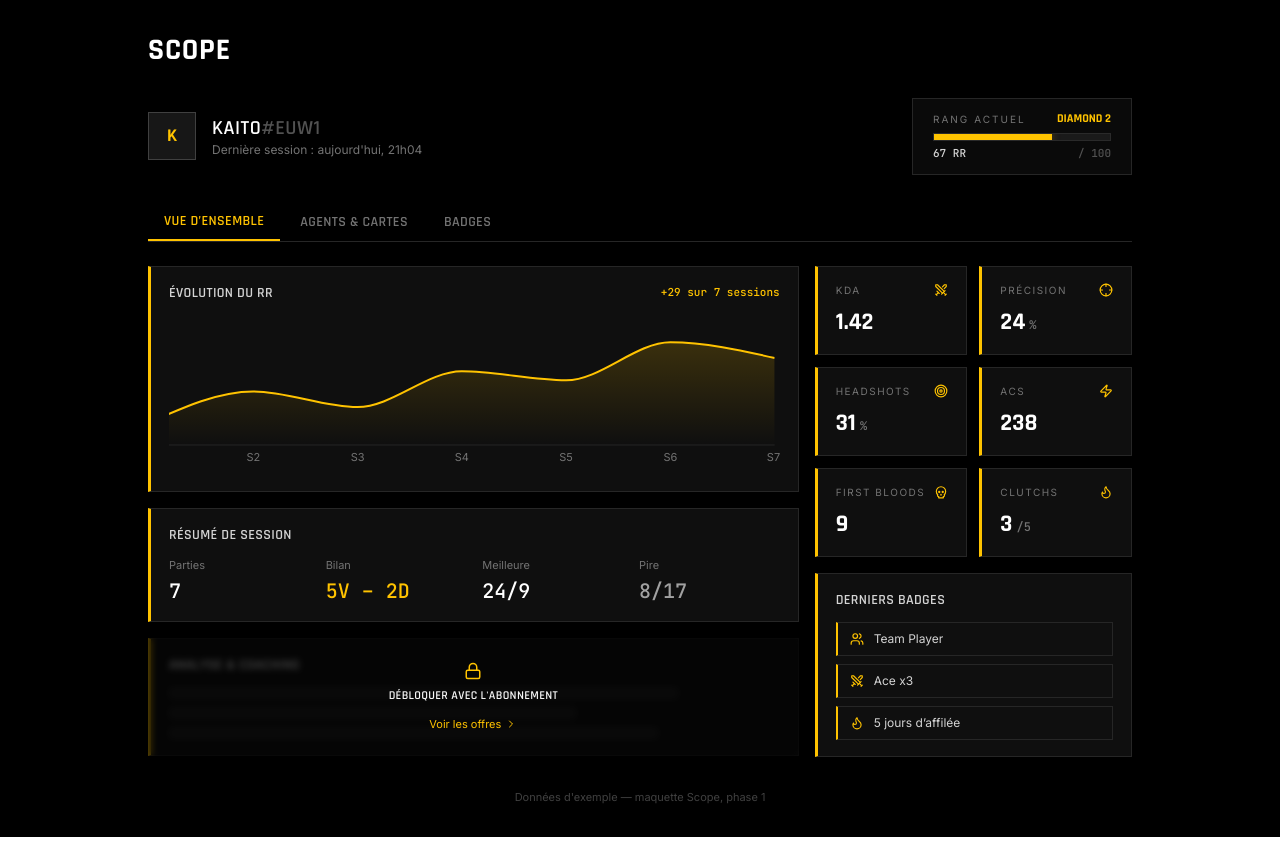
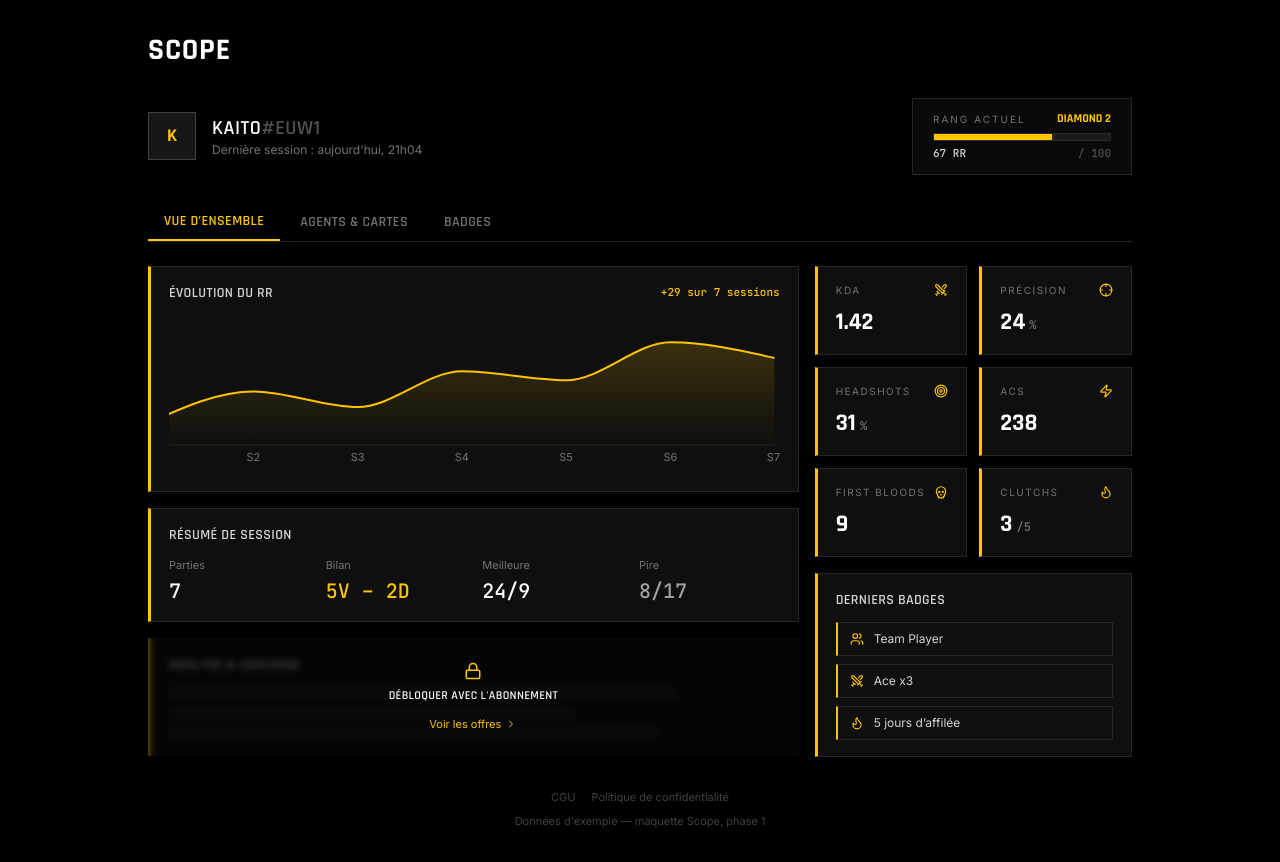
Before and after one commit to Koda5075/Scope, a React (Vite) app: page / in a window 1280 px wide. Before the commit the page ends 837 px from the top, so only its background shows below. Built offline with nearby package versions, Linux system fonts and the light colour scheme.

Commit message:
ajout des liens vers CGU et confidentialité

```diff
--- a/src/App.jsx
+++ b/src/App.jsx
@@ -268,8 +268,12 @@ export default function ScopeDashboard() {
           </div>
         )}
 
-        <div className="mt-8 text-center text-[11px] text-neutral-700 font-body">
-          Données d'exemple — maquette Scope, phase 1
+        <div className="mt-8 flex flex-col items-center gap-2 text-[11px] text-neutral-700 font-body">
+          <div className="flex gap-4">
+            <a href="/cgu.html" className="hover:text-yellow transition-colors">CGU</a>
+            <a href="/confidentialite.html" className="hover:text-yellow transition-colors">Politique de confidentialité</a>
+          </div>
+          <div>Données d'exemple — maquette Scope, phase 1</div>
         </div>
       </div>
     </div>
```
